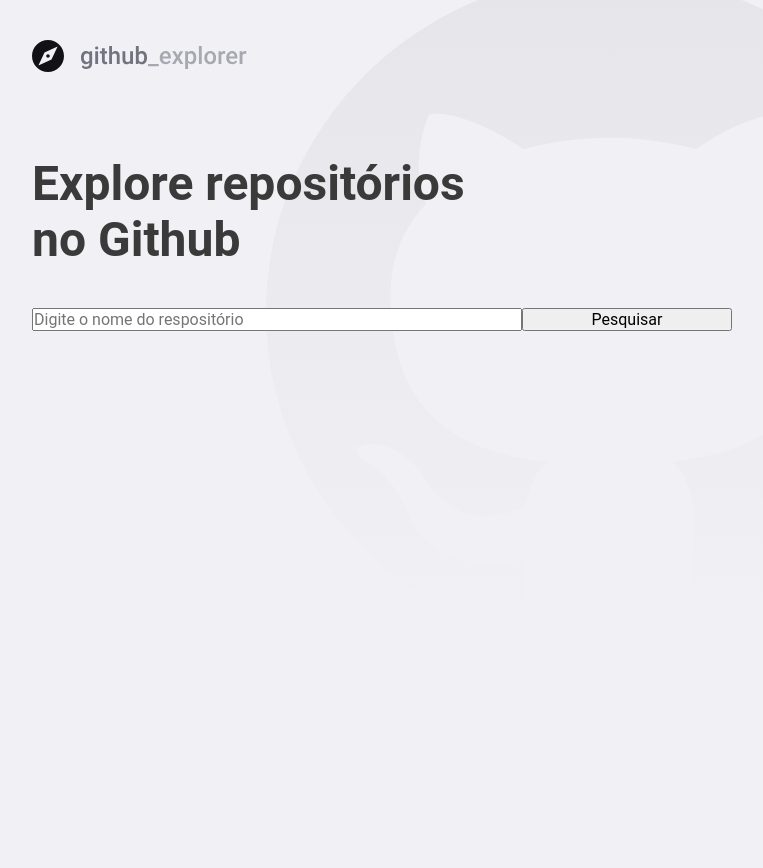
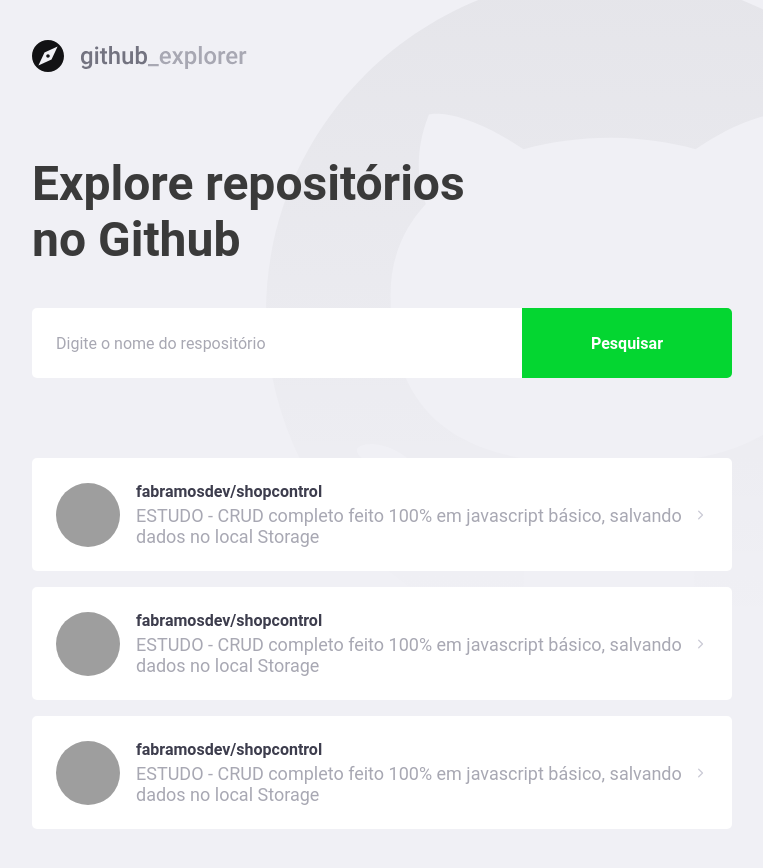
Before and after one commit to fabramosdev/github-explorer, a React (Create React App) app: page / in a window 1280 px wide. Shown: the whole page, without its empty margins (148-911 px from the left). Before the commit the page ends 800 px from the top, so only its background shows below. Built offline with nearby package versions, Linux system fonts and the light colour scheme; grey boxes are pictures that could not be loaded; the HTML template or start-up script is replaced by a standard one.

Commit message:
Dashboard Styling

```diff
--- a/package.json
+++ b/package.json
@@ -10,8 +10,10 @@
     "@types/node": "^12.0.0",
     "@types/react": "^16.9.0",
     "@types/react-dom": "^16.9.0",
+    "polished": "^3.6.5",
     "react": "^16.13.1",
     "react-dom": "^16.13.1",
+    "react-icons": "^3.10.0",
     "react-router-dom": "^5.2.0",
     "react-scripts": "3.4.1",
     "styled-components": "^5.1.1",
--- a/src/pages/Dashboard/index.tsx
+++ b/src/pages/Dashboard/index.tsx
@@ -1,6 +1,7 @@
 import React from 'react';
+import { FiChevronRight } from 'react-icons/fi';
 import logoImg from '../../assets/logo.svg';
-import { Title, Form } from './styles';
+import { Title, Form, Repositories } from './styles';
 
 const Dashboard: React.FC = () => {
   return (
@@ -12,6 +13,53 @@
         <input type="text" placeholder="Digite o nome do respositório" />
         <button type="submit">Pesquisar</button>
       </Form>
+
+      <Repositories>
+        <a href="teste">
+          <img
+            src="https://avatars1.githubusercontent.com/u/37095172?s=460&u=64635859978def290c4c6eff09262b9f19118b97&v=4"
+            alt="Fabiano Ramos"
+          />
+          <div>
+            <strong>fabramosdev/shopcontrol</strong>
+            <p>
+              ESTUDO - CRUD completo feito 100% em javascript básico, salvando
+              dados no local Storage
+            </p>
+          </div>
+          <FiChevronRight size={20} />
+        </a>
+
+        <a href="teste">
+          <img
+            src="https://avatars1.githubusercontent.com/u/37095172?s=460&u=64635859978def290c4c6eff09262b9f19118b97&v=4"
+            alt="Fabiano Ramos"
+          />
+          <div>
+            <strong>fabramosdev/shopcontrol</strong>
+            <p>
+              ESTUDO - CRUD completo feito 100% em javascript básico, salvando
+              dados no local Storage
+            </p>
+          </div>
+          <FiChevronRight size={20} />
+        </a>
+
+        <a href="teste">
+          <img
+            src="https://avatars1.githubusercontent.com/u/37095172?s=460&u=64635859978def290c4c6eff09262b9f19118b97&v=4"
+            alt="Fabiano Ramos"
+          />
+          <div>
+            <strong>fabramosdev/shopcontrol</strong>
+            <p>
+              ESTUDO - CRUD completo feito 100% em javascript básico, salvando
+              dados no local Storage
+            </p>
+          </div>
+          <FiChevronRight size={20} />
+        </a>
+      </Repositories>
     </>
   );
 };
--- a/src/pages/Dashboard/styles.ts
+++ b/src/pages/Dashboard/styles.ts
@@ -1,4 +1,5 @@
 import styled from 'styled-components';
+import { shade } from 'polished';
 
 export const Title = styled.h1`
   font-size: 48px;
@@ -16,9 +17,81 @@
 
   input {
     flex: 1;
+    height: 70px;
+    padding: 0 24px;
+    border: 0;
+    border-radius: 5px 0px 0px 5px;
+    color: #3a3a3a;
+
+    &::placeholder {
+      color: #a8a8b3;
+    }
   }
 
   button {
     width: 210px;
+    height: 70px;
+    background: #04d631;
+    border: 0;
+    border-radius: 0px 5px 5px 0px;
+    color: #fff;
+    font-weight: bold;
+    transition: background-color 0.2s;
+
+    &:hover {
+      background: ${shade(0.2, '#04d631')};
+    }
   }
 `;
+
+export const Repositories = styled.div`
+  margin-top: 80px;
+  max-width: 700px;
+
+  a {
+    background: #fff;
+    border-radius: 5px;
+    width: 100%;
+    padding: 24px;
+    display: block;
+    text-decoration: none;
+
+    display: flex;
+    align-items: center;
+    transition: transform 0.2s;
+
+    &:hover {
+      transform: translateX(10px);
+    }
+
+    & + a {
+      margin-top: 16px;
+    }
+
+    img {
+      width: 64px;
+      height: 64px;
+      border-radius: 50%;
+    }
+
+    div {
+      margin-left: 16px;
+
+      strong {
+        font-size: 16px;
+        color: #3d3d4d;
+      }
+
+      p {
+        font-size: 18px;
+        color: #a8a8b3;
+        margin-top: 4px;
+      }
+    }
+
+    svg {
+      margin-left: auto;
+      color: #cbcbd6;
+    }
+  }
+`;
```
Also changed, not shown: 1 other file (tests, documents, lock files or other folders).
